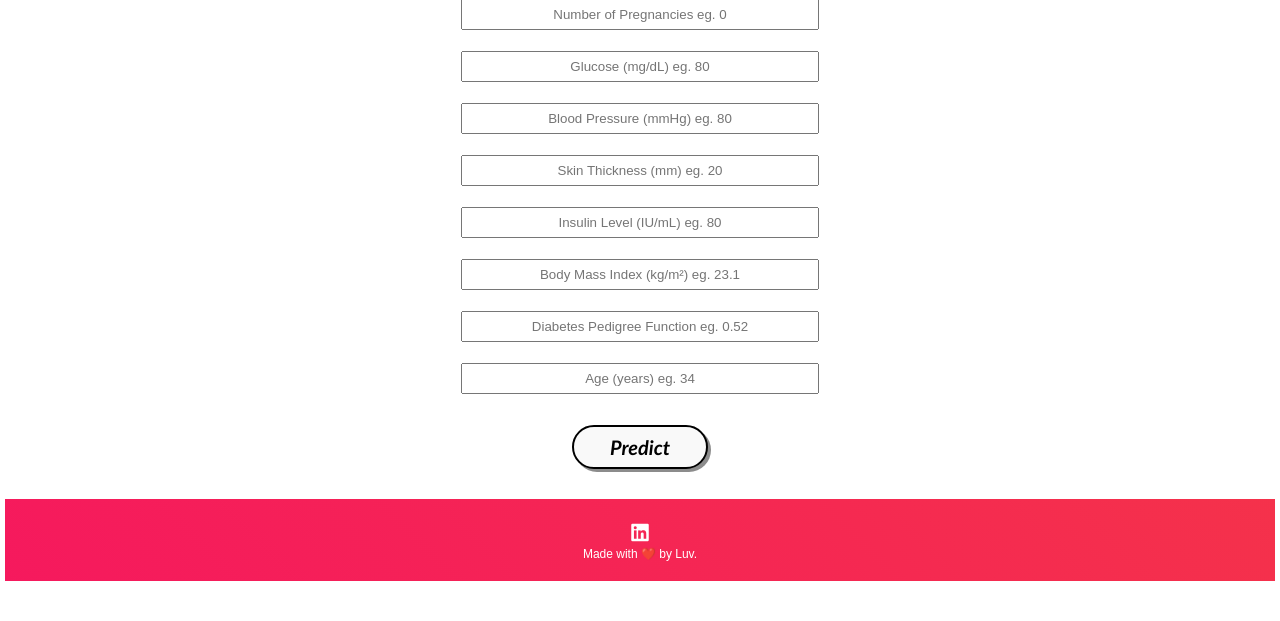
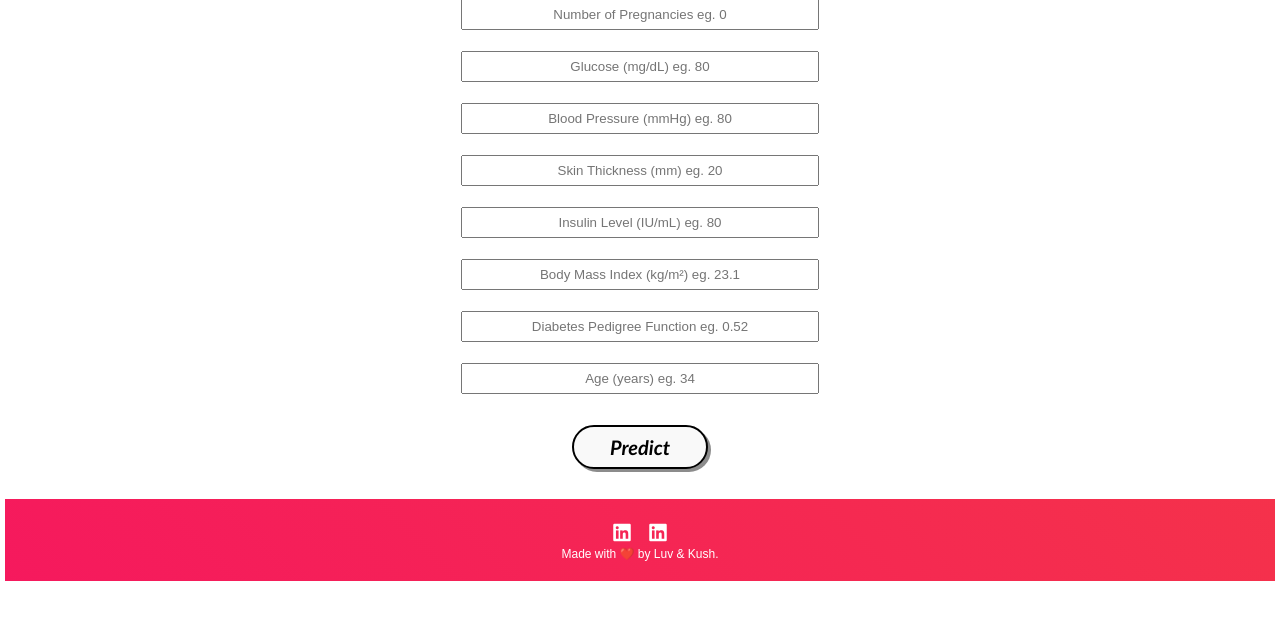
Before and after one commit to luv22/abstractive_text_summarizer, a Flask app: page / in a window 1280 px wide. Shown: the part 179-800 px from the top of the page. Run offline with Flask 2, Linux system fonts and the light colour scheme; parts of the project's set-up code (start-up, migrations or seed data) failed here and were passed over; some libraries are stand-ins or nearby versions.

Commit message:
Update index.html

```diff
--- a/templates/index.html
+++ b/templates/index.html
@@ -51,8 +51,9 @@
            <div class="contact">
 
                <a target="_blank" href="https://www.linkedin.com/in/luv16"><i class="fab fa-linkedin fa-lg contact-icon"></i></a>
+                   <a target="_blank" href="https://www.linkedin.com/in/kushoz/"><i class="fab fa-linkedin fa-lg contact-icon"></i></a>
            </div>
-           <p class='footer-description'>Made with ❤️ by Luv.</p>
+           <p class='footer-description'>Made with ❤️ by Luv & Kush.</p>
        </div>
       </center>
     </body>
```
